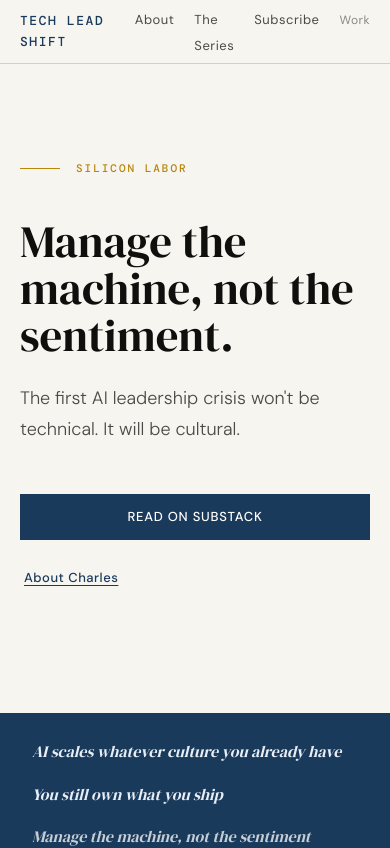
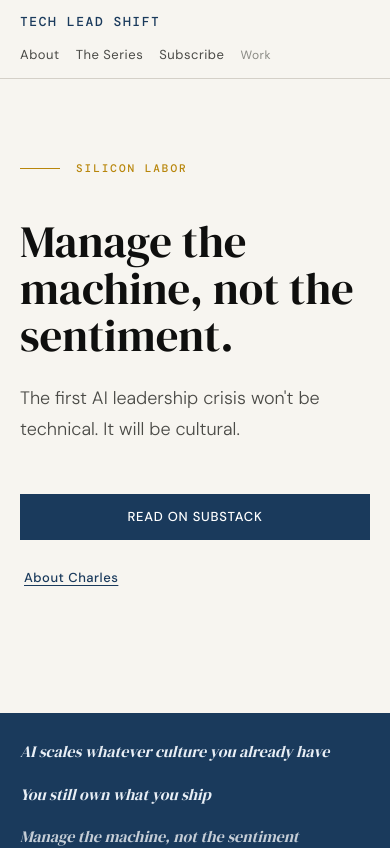
Before and after one commit to cotibllc/websites, a Next.js app in the folder techleadshift/: page / in a window 390 px wide. Shown: the top 848 px of the page. Built offline with nearby package versions, Linux system fonts and the light colour scheme; no server answers.

Commit message:
Polish TLS mobile wrap/overflow and cut About central-question
Issue #1: remove leftover About competency paragraph; stop 390px
horizontal overflow and clipped footer; keep nav and /work series
links as wrap units; keep footer Work with Charles on sensible lines.

```diff
--- a/techleadshift/app/globals.css
+++ b/techleadshift/app/globals.css
@@ -746,3 +746,79 @@ a.proof-item:hover {
     grid-template-columns: 1fr;
   }
 }
+
+/* POLISH — mobile overflow / wrap (issue #1) */
+html,
+body {
+  overflow-x: clip;
+  max-width: 100%;
+}
+
+.nav-links {
+  flex-wrap: wrap;
+  justify-content: flex-end;
+  row-gap: 0.35rem;
+}
+
+.nav-links a,
+.nav-links li {
+  white-space: nowrap;
+}
+
+.footer-links {
+  flex-wrap: wrap;
+  justify-content: center;
+  row-gap: 0.5rem;
+  column-gap: 1.25rem;
+  max-width: 100%;
+}
+
+.footer-links li {
+  flex: 0 0 auto;
+}
+
+.footer-links a {
+  white-space: nowrap;
+  display: inline-block;
+}
+
+.work-series-links {
+  display: flex;
+  flex-wrap: wrap;
+  align-items: center;
+  gap: 0.35rem 0.75rem;
+}
+
+.work-series-links .text-link {
+  white-space: nowrap;
+}
+
+@media (max-width: 700px) {
+  nav {
+    height: auto;
+    min-height: 64px;
+    padding: 0.75rem 1.25rem;
+    flex-wrap: wrap;
+    gap: 0.5rem 1rem;
+  }
+
+  .nav-links {
+    gap: 0.75rem 1rem;
+  }
+
+  .footer-inner {
+    width: 100%;
+    max-width: 100%;
+    overflow: visible;
+  }
+
+  .footer-links {
+    width: 100%;
+    justify-content: center;
+  }
+
+  .proof-strip {
+    padding-left: 1.25rem;
+    padding-right: 1.25rem;
+  }
+}
--- a/techleadshift/app/page.tsx
+++ b/techleadshift/app/page.tsx
@@ -326,10 +326,7 @@ export default async function HomePage() {
                   article starts with something real that happened during a week of leading technology
                   teams, and pulls back to the pattern it reveals.
                 </p>
-                <p>
-                  The central question driving this series: what do leaders actually need to know to
-                  manage a workforce where some workers are human and some are not?
-                </p>
+
                 <p>Writing about leadership, AI, and the humans caught in between.</p>
               </div>
             </div>
--- a/techleadshift/app/work/page.tsx
+++ b/techleadshift/app/work/page.tsx
@@ -20,8 +20,8 @@ export default function WorkPage() {
           Quiet consulting and speaking for leaders building hybrid teams of humans and
           AI agents - culture, accountability, and systems, not demos.
         </p>
-        <p className="work-lede">
-          Prefer the series first?{" "}
+        <p className="work-lede">Prefer the series first?</p>
+        <div className="work-series-links">
           <a
             href={SUBSTACK_URL}
             target="_blank"
@@ -30,11 +30,10 @@ export default function WorkPage() {
           >
             Read on Substack
           </a>
-          {" | "}
           <a href="/#series" className="text-link">
             The Series
           </a>
-        </p>
+        </div>
         <div className="work-form-wrap">
           <ContactForm />
         </div>
```
